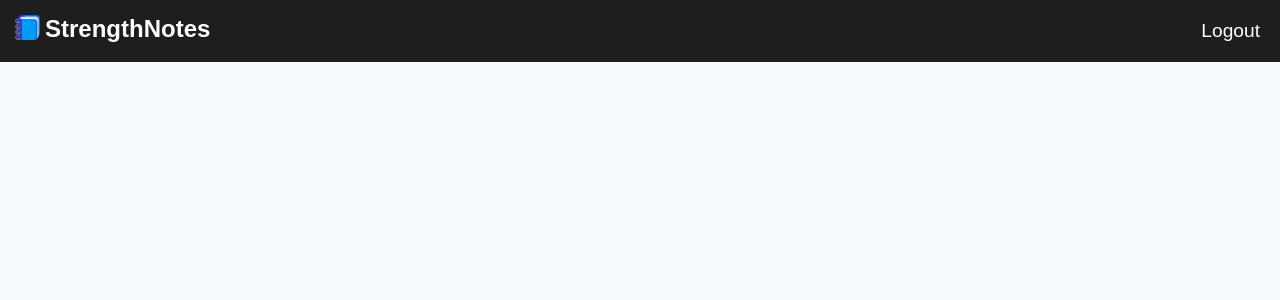
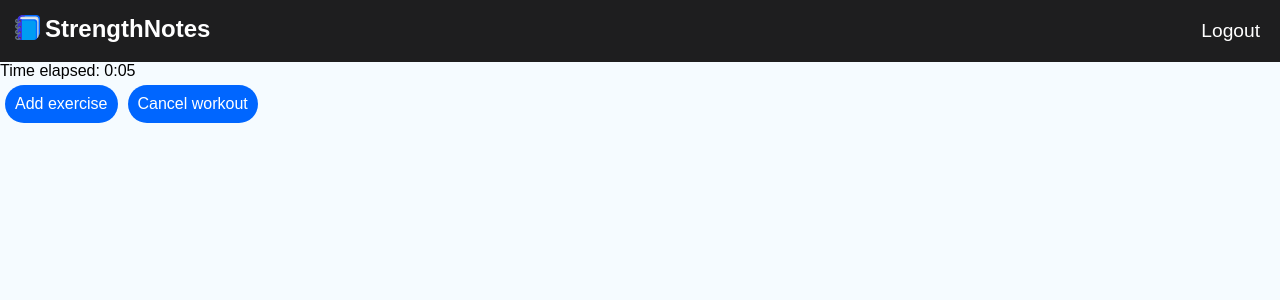
Before and after one commit to devintaing/StrengthNotes, a React (Vite) app: page /workout in a window 1280 px wide. Shown: the top 300 px of the page. Built offline with nearby package versions, Linux system fonts and the light colour scheme; no server answers; sample sign-in values are in the browser's storage.

Commit message:
Start work on workout tracking
- Added functional timer
- Rough initial layout

```diff
--- a/src/Workout/Workout.jsx
+++ b/src/Workout/Workout.jsx
@@ -1,10 +1,44 @@
 import React, { useState, useEffect } from 'react';
 import Header from '../Header/Header';
+import styles from './Workout.module.css';
 
 const Workout = () => {
+  const [timeElapsed, setTimeElapsed] = useState(0);
+
+  useEffect(() => {
+    const timer = setInterval(() => {
+      setTimeElapsed((prevTime) => prevTime + 1);
+    }, 1000);
+
+    return () => clearInterval(timer);
+  }, []);
+
+  const formatTime = (seconds) => {
+    const hrs = Math.floor(seconds / 3600);
+    const mins = Math.floor((seconds % 3600) / 60);
+    const secs = seconds % 60;
+
+    if (hrs > 0) {
+      return `${hrs}:${mins.toString().padStart(2, '0')}:${secs.toString().padStart(2, '0')}`;
+    } else {
+      return `${mins}:${secs.toString().padStart(2, '0')}`;
+    }
+  };
+
+  const handleCancel = () => {
+    // TODO: implement ability to cancel a workout
+  };
+
+  const handleAddExercise = () => {
+    // TODO: implement choosing from a list of exercises
+  };
+
   return (
     <div>
-      <Header/>
+      <Header />
+      <p>Time elapsed: {formatTime(timeElapsed)}</p>
+      <button onClick={handleAddExercise}>Add exercise</button>
+      <button onClick={handleCancel}>Cancel workout</button>
     </div>
   );
 };
--- /dev/null
+++ b/src/Workout/Workout.module.css
@@ -0,0 +1,68 @@
+.workout {
+  border: 1px solid;
+  border-radius: 10px;
+  padding: 20px;
+}
+
+.set {
+  display: flex;
+  align-items: center;
+}
+
+.set label {
+  margin-left: 5px;
+  margin-right: 15px;
+}
+
+.set input {
+  height: 15px;
+}
+
+.set p {
+  margin-right: 20px;
+}
+
+.modal {
+  position: fixed;
+  top: 0;
+  left: 0;
+  width: 100%;
+  height: 100%;
+  background-color: rgba(0, 0, 0, 0.5);
+  display: flex;
+  justify-content: center;
+  align-items: center;
+  z-index: 1000;
+}
+
+.modalContent {
+  background-color: white;
+  padding: 20px;
+  border-radius: 10px;
+  width: 300px;
+  text-align: center;
+}
+
+.modalContent ul {
+  list-style-type: none;
+  padding: 0;
+}
+
+.modalContent li {
+  margin: 10px 0;
+  cursor: pointer;
+}
+
+.modalContent button {
+  margin-top: 20px;
+  padding: 10px 20px;
+  background-color: #007bff;
+  color: white;
+  border: none;
+  border-radius: 5px;
+  cursor: pointer;
+}
+
+.modalContent button:hover {
+  background-color: #0056b3;
+}
```
